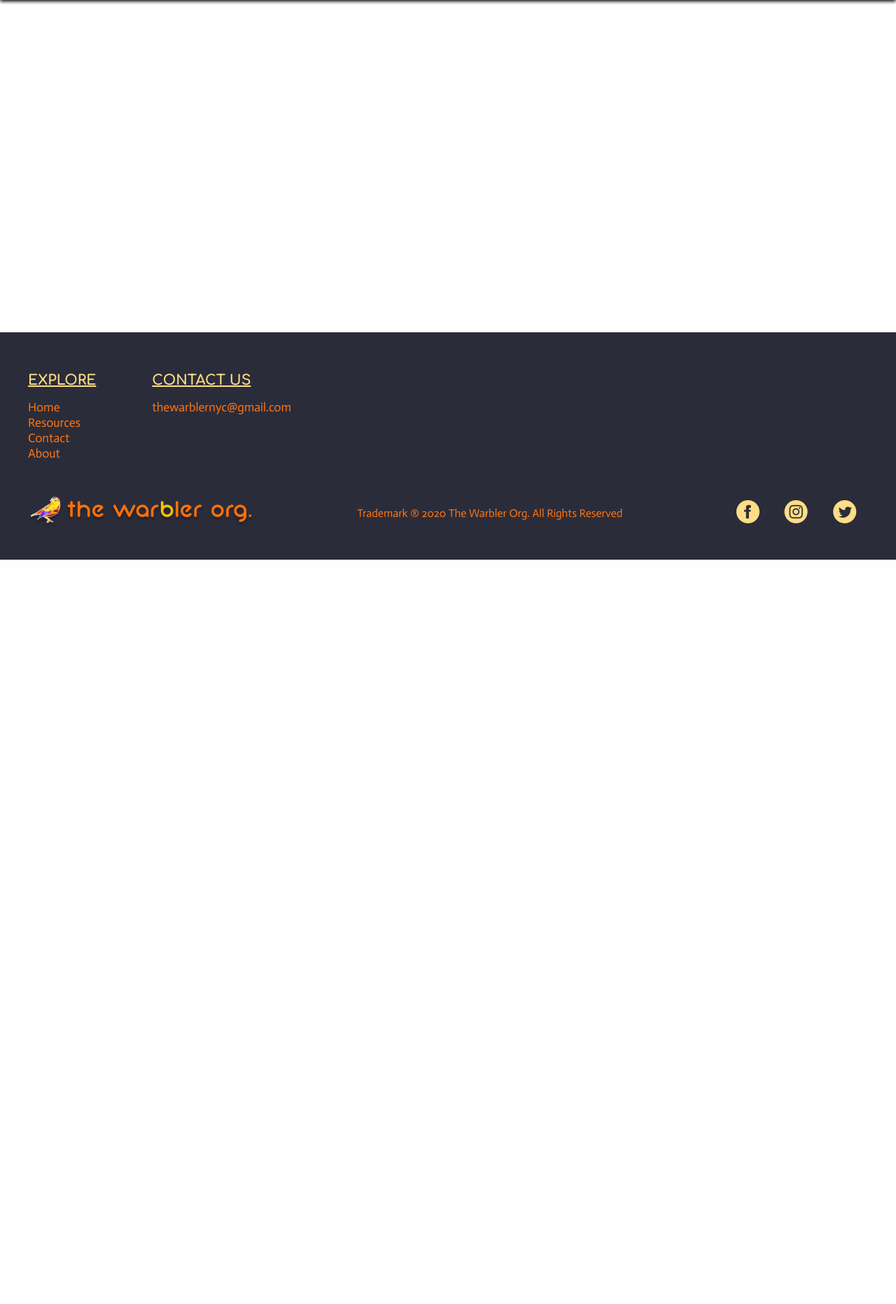
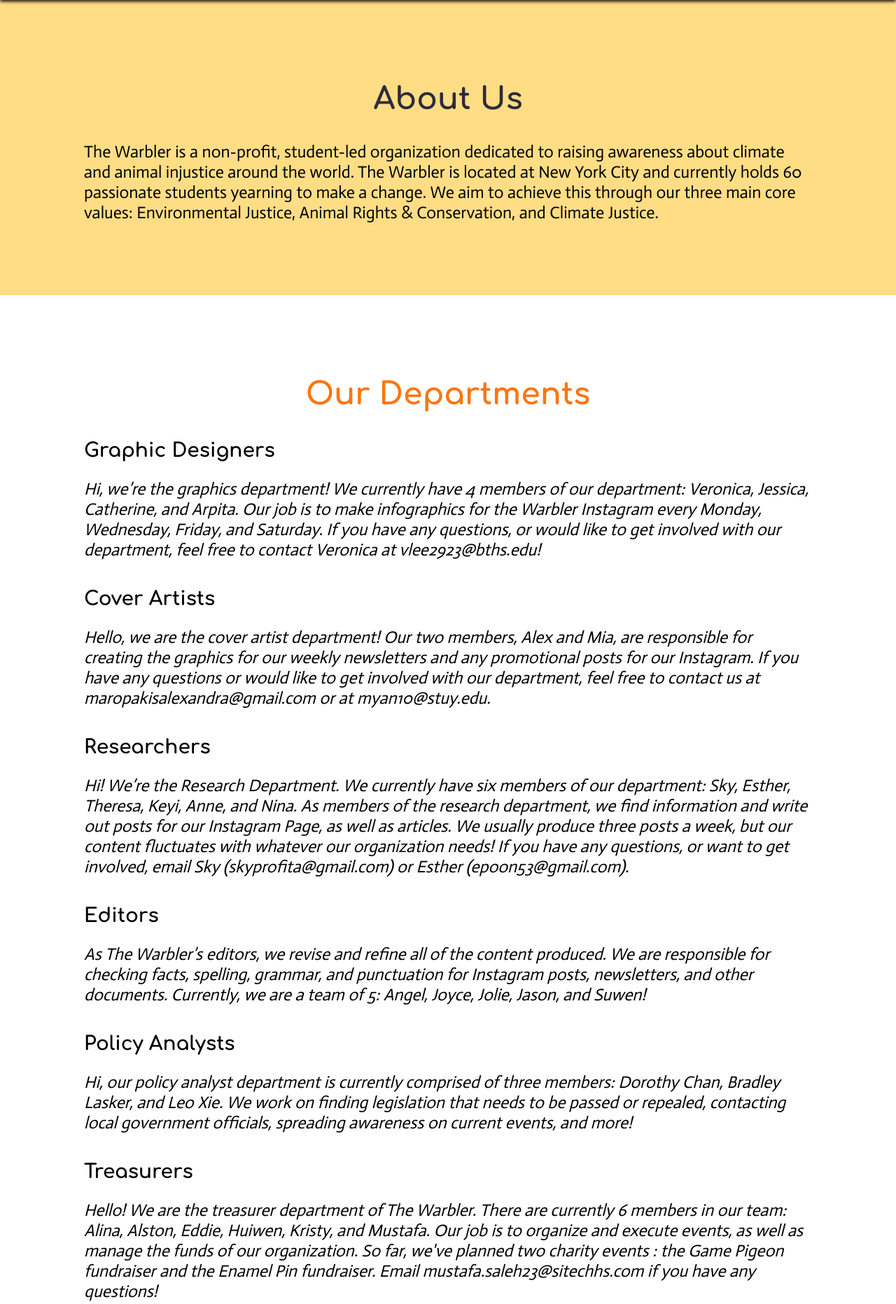
Before and after one commit to thewarblernyc/TheWarblerNYCWebsite, a Flask app: page /about in a window 1280 px wide. Shown: the part 77-1941 px from the top of the page at 70% size. Before the commit the page ends 877 px from the top, so only its background shows below. Run offline with Flask 2, Linux system fonts and the light colour scheme.

Commit message:
About page and reorganization

```diff
--- /dev/null
+++ b/static/css/about.css
@@ -0,0 +1,49 @@
+.page-section {
+  /* width: 100%; */
+  padding: 3rem;
+  max-width: 65rem;
+  margin: auto;
+}
+
+h1 {
+    text-align: center;
+    font-size: 2.25rem;
+    font-family: "Comfortaa";
+    font-weight: bold;
+    color: #ff750f;
+}
+
+h2 {
+    font-family: "Comfortaa";
+    font-weight: bold;
+    font-size: 1.75rem;
+    margin-top: 2.5rem;
+}
+
+p {
+    font-size: 1.25rem;
+}
+
+.aboutUs {
+    background: #FFDD85;
+}
+
+.aboutUs h1 {
+    color: #2B2C3A;
+}
+
+.departments p {
+    font-style: italic;
+}
+
+@media (min-width: 700px) {
+    .page-section {
+      padding: 5rem;
+    }
+    h1 {
+        font-size: 2.75rem;
+    }
+    p {
+        font-size: 1.5rem;
+    }
+  }
--- a/static/css/index.css
+++ b/static/css/index.css
@@ -98,6 +98,6 @@ a:active {
   font-size: 2rem;
   font-family: "Comfortaa";
   font-weight: bold;
-  color: #2B2C3;
+  color: #2B2C3A;
   margin-bottom: 1rem;
 }
--- a/static/css/styles.css
+++ b/static/css/styles.css
@@ -1,7 +1,7 @@
 @import "footer.css";
 @import "nav.css";
-@import "index.css";
-@import "resource.css";
+/* @import "index.css"; */
+/* @import "resource.css"; */
 
 body {
     margin: 0;
--- a/templates/about.html
+++ b/templates/about.html
@@ -1,5 +1,30 @@
-{% extends "layout.html" %}
-
-{% block main %}
-
+{% extends "layout.html" %} {% block main %}
+<link rel="stylesheet" href="../static/css/about.css" />
+<div class="page-content about">
+    <section class="aboutUs">
+        <div class="page-section">
+            <h1>About Us</h1>
+            <p>The Warbler is a non-profit, student-led organization dedicated to raising awareness about climate and animal injustice around the world. The Warbler is located at New York City and currently holds 60 passionate students yearning to make a change. We aim to achieve this through our three main core values: Environmental Justice, Animal Rights & Conservation, and Climate Justice.</p>
+        </div>
+    </section>
+    <section class="departments">
+        <div class="page-section">
+            <h1>Our Departments</h1>
+            <h2>Graphic Designers</h2>
+            <p>Hi, we’re the graphics department! We currently have 4 members of our department: Veronica, Jessica, Catherine, and Arpita. Our job is to make infographics for the Warbler Instagram every Monday, Wednesday, Friday, and Saturday. If you have any questions, or would like to get involved with our department, feel free to contact Veronica at vlee2923@bths.edu!</p>
+            <h2>Cover Artists</h2>
+            <p>Hello, we are the cover artist department! Our two members, Alex and Mia, are responsible for creating the graphics for our weekly newsletters and any promotional posts for our Instagram. If you have any questions or would like to get involved with our department, feel free to contact us at maropakisalexandra@gmail.com or at myan10@stuy.edu.</p>
+            <h2>Researchers</h2>
+            <p>Hi! We’re the Research Department. We currently have six members of our department: Sky, Esther, Theresa, Keyi, Anne, and Nina. As members of the research department, we find information and write out posts for our Instagram Page, as well as articles. We usually produce three posts a week, but our content fluctuates with whatever our organization needs! If you have any questions, or want to get involved, email Sky (skyprofita@gmail.com) or Esther (epoon53@gmail.com).</p>
+            <h2>Editors</h2>
+            <p>As The Warbler’s editors, we revise and refine all of the content produced. We are responsible for checking facts, spelling, grammar, and punctuation for Instagram posts, newsletters, and other documents. Currently, we are a team of 5: Angel, Joyce, Jolie, Jason, and Suwen!</p>
+            <h2>Policy Analysts</h2>
+            <p>Hi, our policy analyst department is currently comprised of three members: Dorothy Chan, Bradley Lasker, and Leo Xie. We work on finding legislation that needs to be passed or repealed, contacting local government officials, spreading awareness on current events, and more!</p>
+            <h2>Treasurers</h2>
+            <p>Hello! We are the treasurer department of The Warbler. There are currently 6 members in our team: Alina, Alston, Eddie, Huiwen, Kristy, and Mustafa. Our job is to organize and execute events, as well as manage the funds of our organization. So far, we've planned two charity events : the Game Pigeon fundraiser and the Enamel Pin fundraiser. Email mustafa.saleh23@sitechhs.com if you have any questions!</p>
+            <h2>Web Developers</h2>
+            <p>We web developers are the ones who built this website! We currently have 4 members: Karen, Shelly, and two Richards (Richard So & Richard Wang). Our job is to keep adding on and maintaining the website for public use. Despite this, our role tends to be pretty flexible, as long as it stays in the realm of code (we have worked with Discord Bots too!). If you have any questions, don't hesitate to email richard.so21@sitechhs.com!</p>
+        </div>
+    </section>
+</div>
 {% endblock %}
--- a/templates/contact.html
+++ b/templates/contact.html
@@ -1,7 +1,7 @@
 {% extends "layout.html" %}
 
 {% block main %}
-    <link rel="stylesheet" href="../static/css/layout.css">
+    <link rel="stylesheet" href="../static/css/contact.css">
     <h1>Let's Connect</h1>
     <form action="">
         <label for="name">Name</label>
--- a/templates/index.html
+++ b/templates/index.html
@@ -1,4 +1,5 @@
 {% extends "layout.html" %} {% block main %}
+<link rel="stylesheet" href="../static/css/index.css">
 <div class="page-content index">
   <section class="background">
     <div class="textBody"></div>
--- a/templates/resource.html
+++ b/templates/resource.html
@@ -1,4 +1,5 @@
 {% extends "layout.html" %} {% block main %}
+<link rel="stylesheet" href="../static/css/resource.css">
 <div class="page-content resource">
   <div class="title">
     FIND WAYS TO HELP
```
